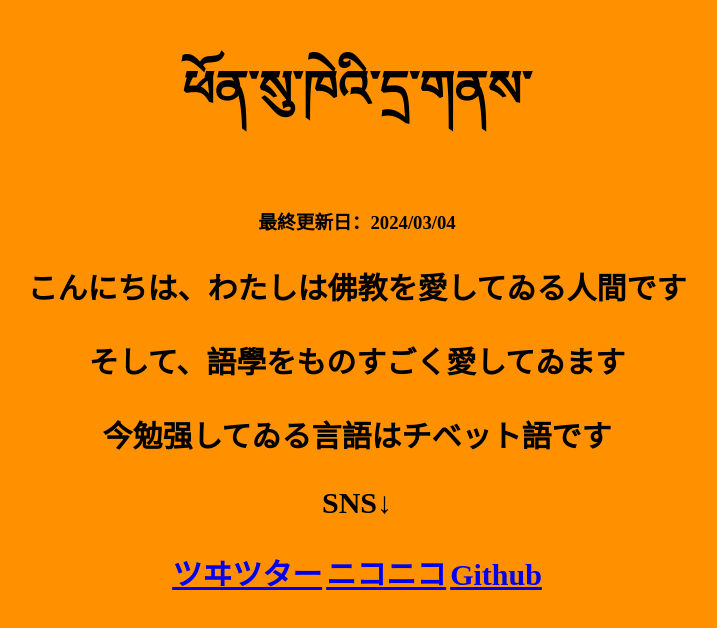
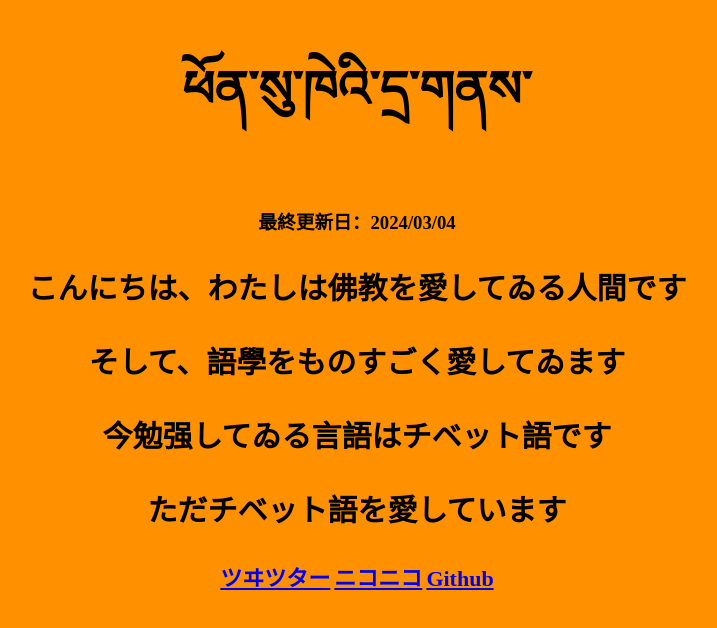
Before and after one commit to ponsuqe/ponsuqe.github.io, a plain HTML site: page index.html in a window 1280 px wide. Shown: the whole page, without its empty margins (283-1000 px from the left). Drawn offline with Linux system fonts and the light colour scheme.

Commit message:
Update index.html

```diff
--- a/index.html
+++ b/index.html
@@ -29,7 +29,7 @@ marquee{color:#ffffff}
 marquee{font-family: MS UI Gothic}
 marquee{font-size: 22px}
 marquee{font-weight: 600}
-a{font-size: 30px}
+a{font-size: 22px}
 a{font-weight: 600}
 .text_img{width: 20%;
 vertical-align: -5px;}
@@ -41,7 +41,7 @@ vertical-align: -5px;}
 <p>こんにちは、わたしは佛教を愛してゐる人間です</p>
 <p>そして、語學をものすごく愛してゐます</p>
 <p>今勉强してゐる言語はチベット語です</p>
-<p>SNS↓</p>
+<p>ただチベット語を愛しています</p>
 <a href="https://twitter.com/ponsk333">ツヰツター</a>
 <a href="https://www.nicovideo.jp/user/126807338">ニコニコ</a>
 <a href="https://github.com/ponsuqe">Github</a>
```
